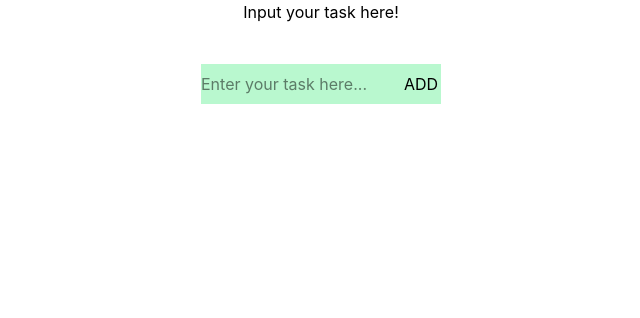
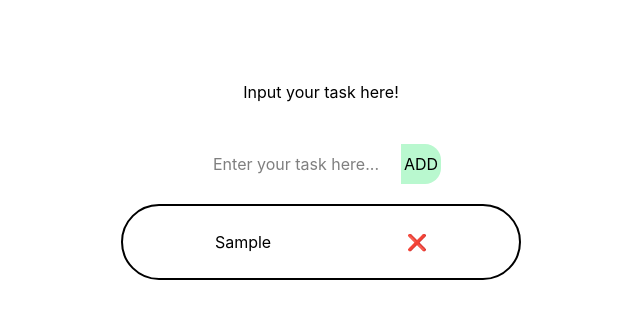
Before and after one commit to AnthonyLTorrefranca/to-do-list, a React (Vite) app: page / in a window 1280 px wide. Both pictures are taken after typing "Sample" into the empty fields and a click on the button "ADD". Shown: the top 318 px of the page, without its empty margins (319-959 px from the left). Built offline with nearby package versions, Linux system fonts and the light colour scheme.

Commit message:
wip: saving before shutdown

```diff
--- a/src/components/InputGroup/InputGroup.jsx
+++ b/src/components/InputGroup/InputGroup.jsx
@@ -1,11 +1,10 @@
-const InputGroup = ({handleChange, task}) => {
+export default function InputGroup ({handleChange, task}) {
   return (
     <section className="flex items-center flex-col">
       <section className="flex items-center">
-        <input className="bg-green-200 h-10 w-50" type="text" value={task} placeholder="Enter your task here..." onChange={handleChange} />
-            <button className="bg-green-200 h-10 w-10 cursor-pointer">ADD</button>
+        <input className="h-10 w-50 py-3 px-3 rounded-l-2xl" type="text" value={task} placeholder="Enter your task here..." onChange={handleChange} />
+            <button className="bg-green-200 rounded-r-2xl h-10 w-10 cursor-pointer">ADD</button>
       </section>
     </section>
   )
 }
-export default InputGroup
--- a/src/components/TaskLists/TaskItem.jsx
+++ b/src/components/TaskLists/TaskItem.jsx
@@ -1,7 +1,4 @@
-export default function TaskItem({item}) {
-  return (
-    <li key={item.id} className="flex justify-start p-5 w-100 m-5 border-black border-2">
-            {item.text}
-        </li>
-    )
-}
+export default function TaskItem({handleDelete}){
+    return(
+        <button className="cursor-pointer" type="button" onClick={handleDelete}>❌</button>
+    )}
--- a/src/components/TaskLists/TaskLists.jsx
+++ b/src/components/TaskLists/TaskLists.jsx
@@ -1,11 +1,14 @@
-import taskItem from './TaskItem.jsx'
+import TaskItem from './TaskItem.jsx'
 
-export default function TaskLists({taskList}) {
-  return (
-    <ul className="py-20">
-      {taskList.map(item=>
-        <taskItem item={item}/>
-      )}
+export default function TaskLists({taskList, handleDelete}){
+return (
+    <ul>
+        {taskList.map(item=>
+            <li key={item.id} className="flex justify-around border-2 border-solid p-6 m-5 w-100 rounded-full">
+                {item.text}
+                <TaskItem handleDelete={handleDelete}/>
+            </li>
+        )
+        }
     </ul>
-  )
-}
+)}
--- a/src/components/TodoListContainer/TodoListContainer.jsx
+++ b/src/components/TodoListContainer/TodoListContainer.jsx
@@ -28,16 +28,21 @@ export default function TodoListContainer() {
         setTask(e.target.value)
         setAlert("idle")
     }
+    function handleDelete(id){
+        console.log("test")
+        const updatedTask = taskList.filter((item,id) => item.id !== id);
+        setTaskList(updatedTask);
+    }
     useEffect(()=>console.log(taskList),[taskList])
 return (
-    <section>
+    <section className="py-20">
         <Alert alert={alert}/>
         <form onSubmit={handleSubmit} className="mt-10">
             <InputGroup task={task} handleChange={handleChange} />
         </form>
         {/* Task List */}
         <section className="flex justify-center align-middle">
-            <TaskLists taskList={taskList}  />
+            <TaskLists taskList={taskList} handleDelete={handleDelete} />
         </section>
     </section>
   )
```
